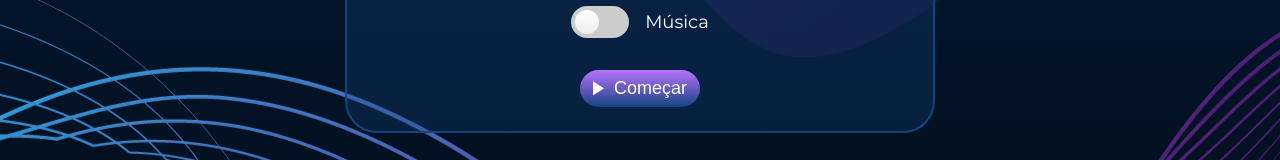
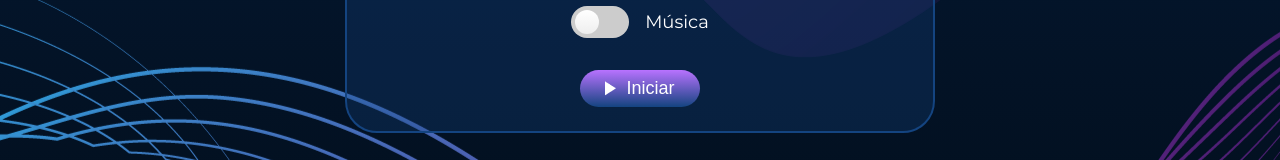
Before and after one commit to rogerdgela/fokus-react, a React (Vite) app: page / in a window 1280 px wide. Shown: the part 889-1049 px from the top of the page. Built offline with nearby package versions, Linux system fonts and the light colour scheme; a web font is replaced by a local one.

Commit message:
Criando o início do cronômetro e os estados do botão no componente

```diff
--- a/src/components/Cronometro/BotaoCronometro/index.jsx
+++ b/src/components/Cronometro/BotaoCronometro/index.jsx
@@ -3,14 +3,22 @@ import play_arrowImg from "/src/assets/imgs/play_arrow.png";
 import pauseImg from "/src/assets/imgs/pause.png";
 import audioPlaySom from "/src/assets/sons/play.wav";
 import audioPauseSom from "/src/assets/sons/pause.mp3";
-
+import { useCronometroStore } from "../../../store";
 
 export default function BotaoCronometro() {
+  const intervaloId = useCronometroStore((estado) => estado.intervaloId);
+  const iniciarCronometro = useCronometroStore((estado) => estado.iniciarCronometro);
+
+  const textoIniciarOuPausar = intervaloId ? "Pausar" : "Iniciar";
+  const iconeIniciarOuPausar = intervaloId ? pauseImg : play_arrowImg;
+
   return (
     <div className={styles["cronometer__primary-button-wrapper"]}>
-      <button className={styles["cronometer__primary-button"]}>
-        <img className={styles["cronometer__primary-button-icon"]} src={play_arrowImg} alt="" />
-        <span>Começar</span>
+      <button className={styles["cronometer__primary-button"]}
+        onClick={iniciarCronometro}
+      >
+        <img className={styles["cronometer__primary-button-icon"]} src={iconeIniciarOuPausar} alt="" />
+        <span>{textoIniciarOuPausar}</span>
       </button>
     </div>
   );
```
